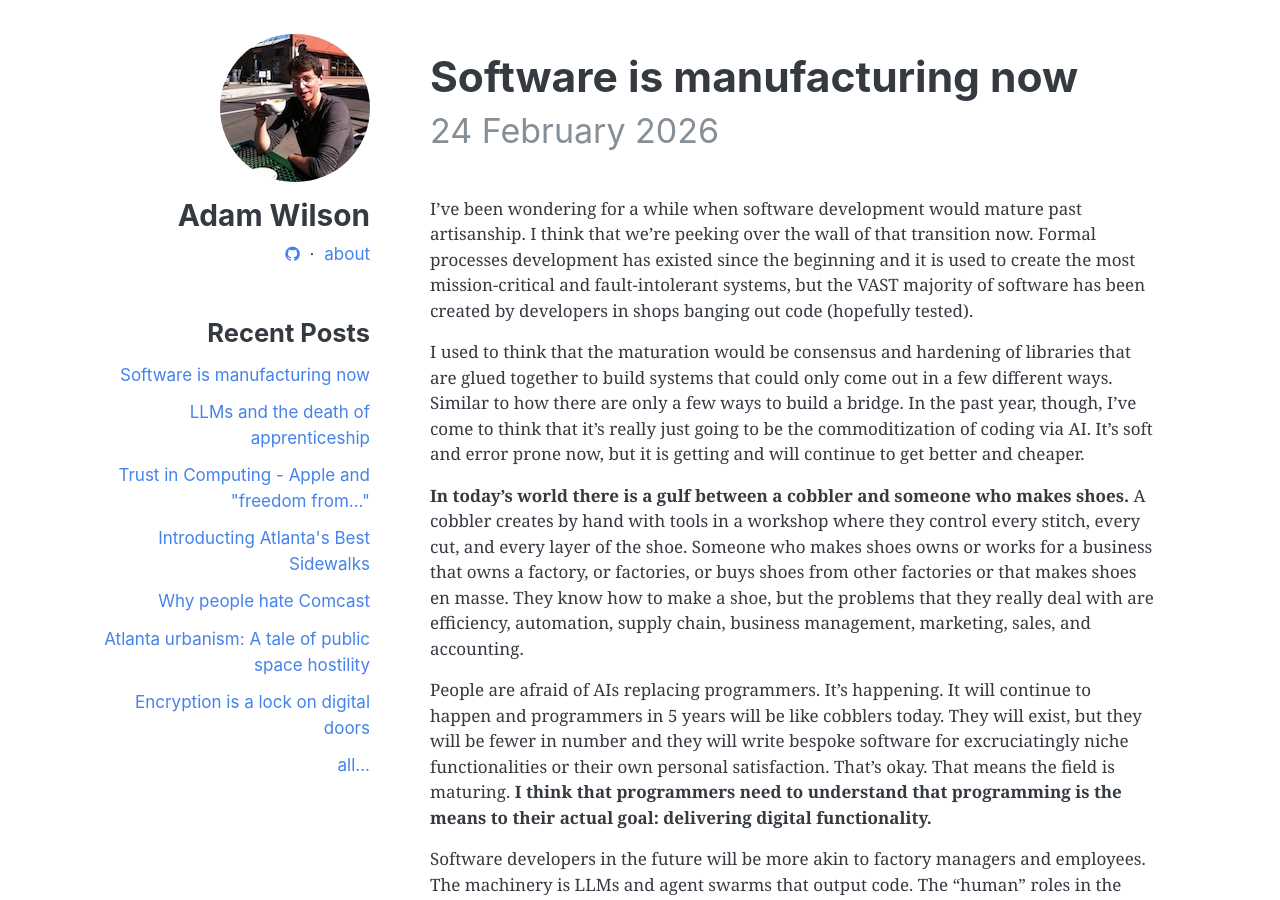
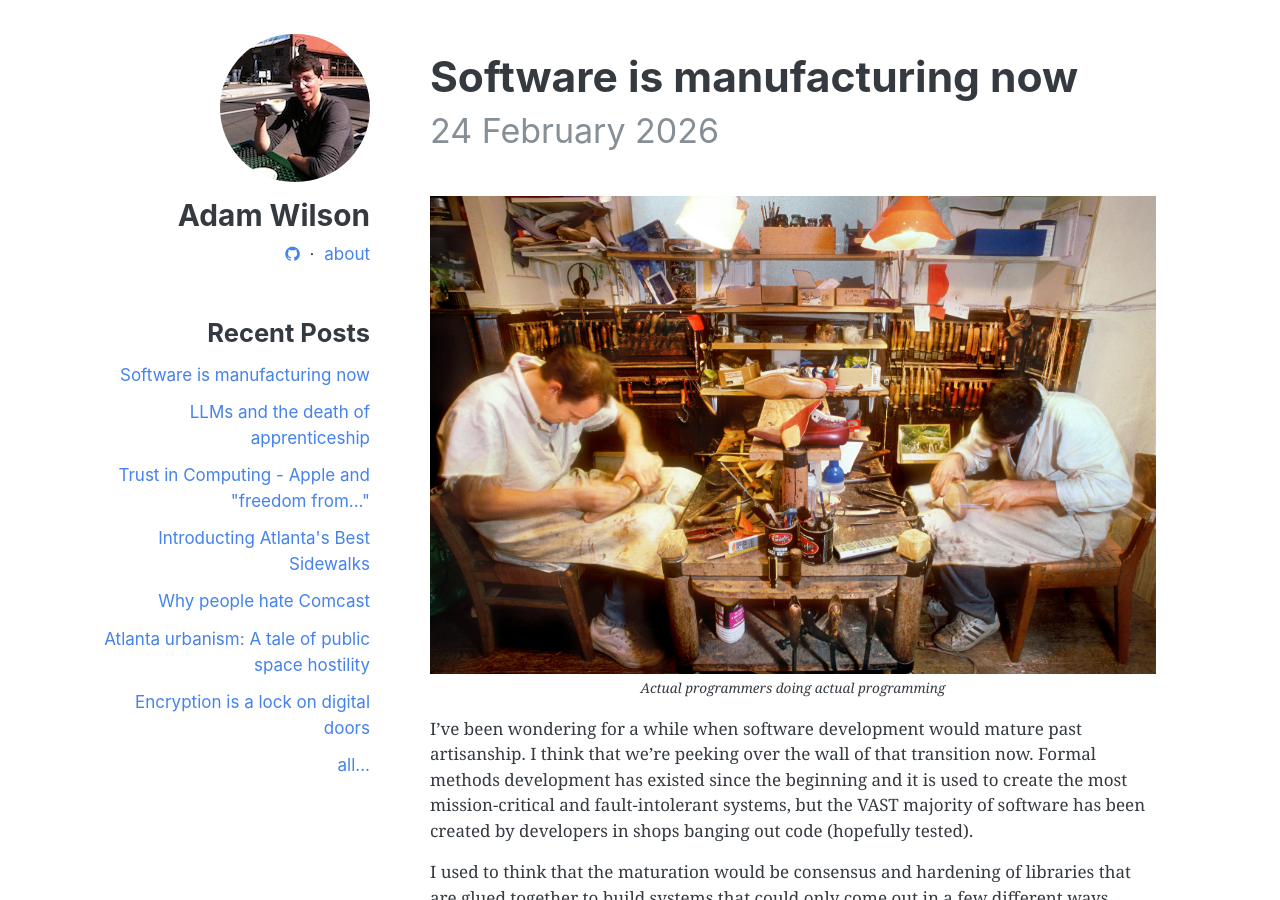
Before and after one commit to callawaywilson/callawaywilson.github.io, a Jekyll site: the page built from _posts/2026-02-24-Software-is-manufacturing-now.markdown, in a window 1280 px wide and 900 px high. Built offline with Jekyll 4.4.1, drawn with Linux system fonts in a browser that asks for light colours; comment, search, counter and statistics services are not loaded.

Commit message:
Better images

```diff
--- a/_config.yml
+++ b/_config.yml
@@ -48,6 +48,7 @@
 description:  Adam Callaway Wilson's personal website and blog.  Writings about technology, development, and nerd-dom.  Projects I have worked on and am working on.
 author:       Adam Wilson
 email:        adam@bastion.dev
+image:        /images/profile-poster-thumb_square.png
 
 #Google Analytics
 analytics_id: UA-25746028-1
--- a/_layouts/default.html
+++ b/_layouts/default.html
@@ -2,6 +2,7 @@
 <html>
 <head>
 	<title>{{ page.title }}</title>
+	<link rel="icon" type="image/png" href="{{ site.image }}" />
 	<link rel="stylesheet" href="/css/site.css" type="text/css"/>
 	<link rel="stylesheet" media="print" href="/css/print.css">
 	<meta name="description" content="{% if page.description %}{{ page.description }}{% else %}{{ site.description }}{% endif %}" />
@@ -9,7 +10,7 @@
 
 	<meta name="title" property="og:title" content="{{ page.title }}" />
 	<meta name="description" property="og:description" content="{% if page.description %}{{ page.description }}{% else %}{{ site.description }}{% endif %}" />
-	<meta name="image" property="og:image" content="{{ site.url }}/images/profile-poster-thumb_square.png" />
+	<meta name="image" property="og:image" content="{{ site.url }}{% if page.image %}{{ page.image }}{% else %}{{ site.image }}{% endif %}" />
 	<meta name="url" property="og:url" content="{{ site.url }}{{ page.url }}" />
 	<meta name="type" property="og:type" content="website" />
 	{% if page.date %}<meta name="published_time" property="og:published_time" content="{{ page.date | date_to_xmlschema }}" />{% endif %}
@@ -17,7 +18,7 @@
 	<meta name="twitter:card" content="summary_large_image" />
 	<meta name="twitter:title" content="{{ page.title }}" />
 	<meta name="twitter:description" content="{% if page.description %}{{ page.description }}{% else %}{{ site.description }}{% endif %}" />
-	<meta name="twitter:image" content="{{ site.url }}/images/profile-poster.png" />
+	<meta name="twitter:image" content="{{ site.url }}{% if page.image %}{{ page.image }}{% else %}{{ site.image }}{% endif %}" />
 	<meta name="twitter:site" content="@{{ site.twitter_username }}" />
 
 	<meta name="viewport" content="width=device-width, initial-scale=0.85">
--- a/_posts/2015-10-01-Great-breakdown-on-the-past-4-years-of-my-life.markdown
+++ b/_posts/2015-10-01-Great-breakdown-on-the-past-4-years-of-my-life.markdown
@@ -3,6 +3,7 @@
 title: Great breakdown on the past 4 years of my life
 keywords: events discovery hugecity timeout
 description: Hugh Malkin's thorough and insightful post on the challenges of event discovery
+image: /images/2015-10-01-event-discovery.jpg
 tags:
 - internet
 ---
--- a/_posts/2026-02-24-Software-is-manufacturing-now.markdown
+++ b/_posts/2026-02-24-Software-is-manufacturing-now.markdown
@@ -3,11 +3,18 @@
 title: Software is manufacturing now
 keywords: ai llm development
 description: Software development is maturing past artisanship. LLMs and AI are commoditizing coding the way factories commoditized shoemaking — and that's not a threat, it's an opportunity for developers who understand their real job is delivering digital functionality, not writing code.
+image: /images/2026-02-24-cobbler.jpg
 tags:
 - ai
 ---
 
-I've been wondering for a while when software development would mature past artisanship.  I think that we're peeking over the wall of that transition now.  Formal processes development has existed since the beginning and it is used to create the most mission-critical and fault-intolerant systems, but the VAST majority of software has been created by developers in shops banging out code (hopefully tested).
+<p class="text-center">
+  <img src="/images/2026-02-24-cobbler.jpg"/>
+  <br/>
+  <em><small>Actual programmers doing actual programming</small></em>
+</p>
+
+I've been wondering for a while when software development would mature past artisanship.  I think that we're peeking over the wall of that transition now.  Formal methods development has existed since the beginning and it is used to create the most mission-critical and fault-intolerant systems, but the VAST majority of software has been created by developers in shops banging out code (hopefully tested).
 
 I used to think that the maturation would be consensus and hardening of libraries that are glued together to build systems that could only come out in a few different ways.  Similar to how there are only a few ways to build a bridge.  In the past year, though, I've come to think that it's really just going to be the commoditization of coding via AI.  It's soft and error prone now, but it is getting and will continue to get better and cheaper.
 
```
Also changed, not shown: images/2026-02-24-cobbler.jpg (added).
